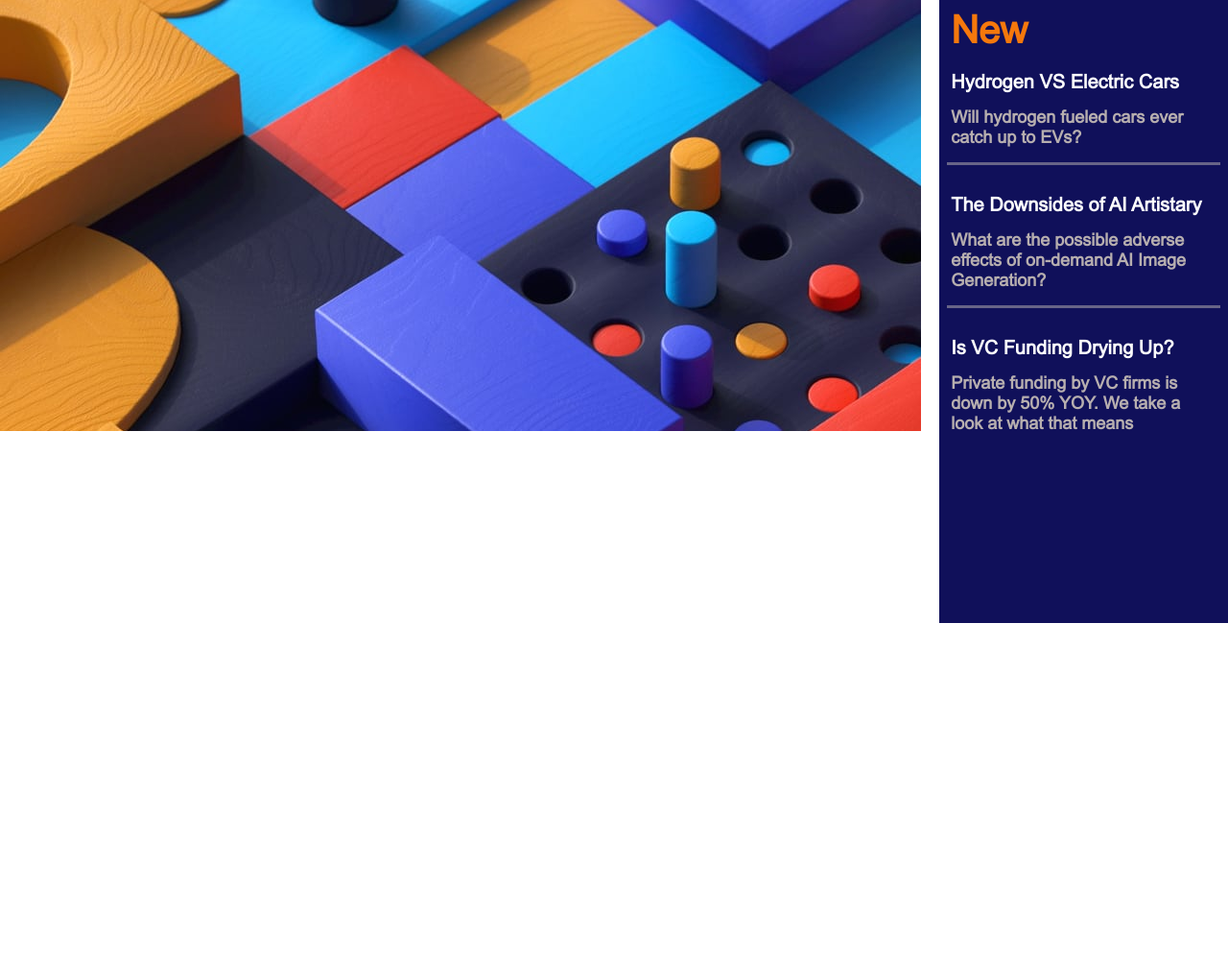
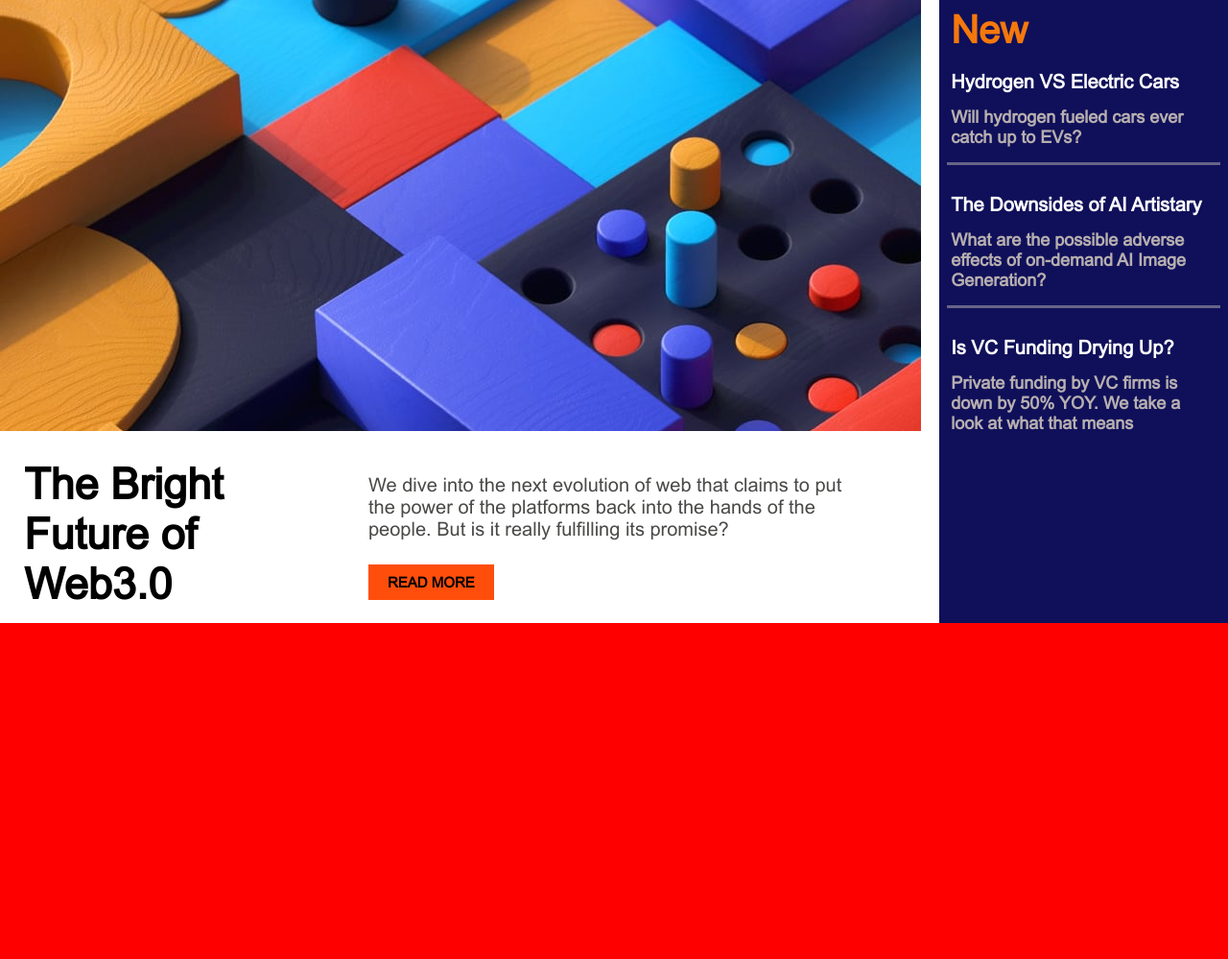
Before and after one commit to GeekyHim/PathToFullStack, a PHP site: page / in a window 1280 px wide. Shown: the part 71-1070 px from the top of the page at 96% size. Before the commit the page ends 720 px from the top, so only its background shows below. Run offline with PHP 8.4, Linux system fonts and the light colour scheme.

Commit message:
Mid Finished, Bottom Start

```diff
--- a/Assignment1/index.html
+++ b/Assignment1/index.html
@@ -29,6 +29,20 @@
 				<div class = 'line_1'> </div>
 				<div class = 'inside_cont_1'> Is VC Funding Drying Up? </div>
 				<div class = 'inside_cont_2'> Private funding by VC firms is down by 50% YOY. We take a look at what that means </div>
+			</div>
+
+			<div class = 'mid'>
+				<div class = 'mid_box1'>
+					<div class = 'mid_box1_content'> The Bright Future of Web3.0 </div>
+				</div>
+				<div class = 'mid_box2'>
+					<div class = 'mid_box2_content'> We dive into the next evolution of web that claims to put the power of the platforms back into the hands of the people. But is it really fulfilling its promise? </div>
+					<div class = 'mid_box2_button'> READ MORE </div>
+				</div>
+			</div>
+
+			<div class = 'bottom '>
+
 
 			</div>
 		</div>
--- a/Assignment1/style.css
+++ b/Assignment1/style.css
@@ -108,6 +108,71 @@
     float: left;
 }
 
+.mid{
+    margin-top: 20px;
+    width: 75%;
+    float: left;
+    background-color: green;
+    height: 180px;
+}
+
+.mid_box1{
+    height: 180px;
+    background: white;
+    width: 40%;
+    float: left;
+}
+.mid_box1_content{
+    font-size: 45px;
+    font-family: arial;
+    font-weight: 600;
+    float: left;
+    margin-right: 90px;
+    margin-left: 25px;
+    margin-top: 10px;
+    background-color: white;
+}
+
+
+.mid_box2{
+    float: left;
+    background-color: white;
+    height: 180px;
+    width: 60%;
+}
+
+.mid_box2_content {
+    font-size: 20px;
+    font-family: arial;
+    float: left;
+    margin-top: 25px;
+    background-color: white;
+    color: #494947;
+    margin-right: 60px;
+}
+
+.mid_box2_button {
+    font-weight: 700;
+    padding: 10px;
+    background-color: #ff4e0c;
+    float: left;
+    font-size: 15px;
+    padding-left: 20px;
+    padding-right: 20px;
+    margin-top: 25px;
+    font-family: arial;
+}
+
+
+
+.bottom {
+    background-color: red;
+    width: 100%;
+    height: 350px;
+    float: left;
+}
+
+
 @font-face {
     font-family: arial;
     src: url(font/ARIAL.TTF);
```
